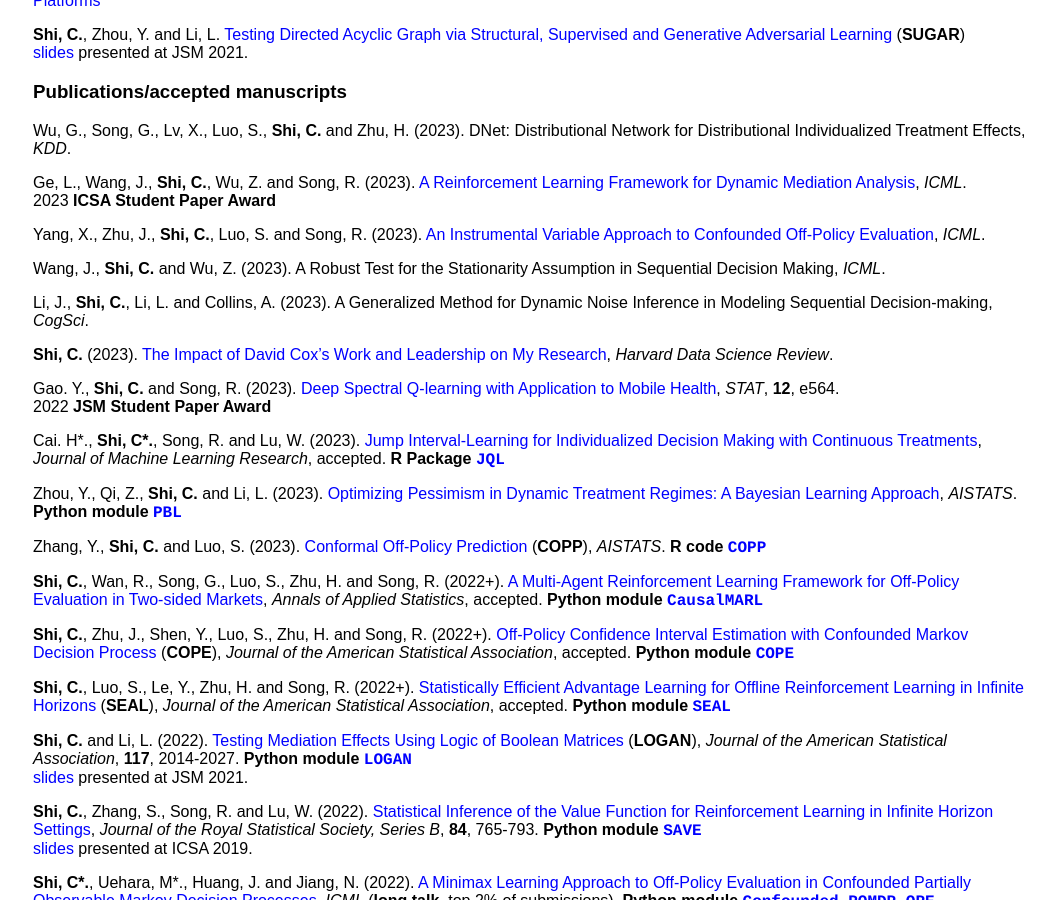
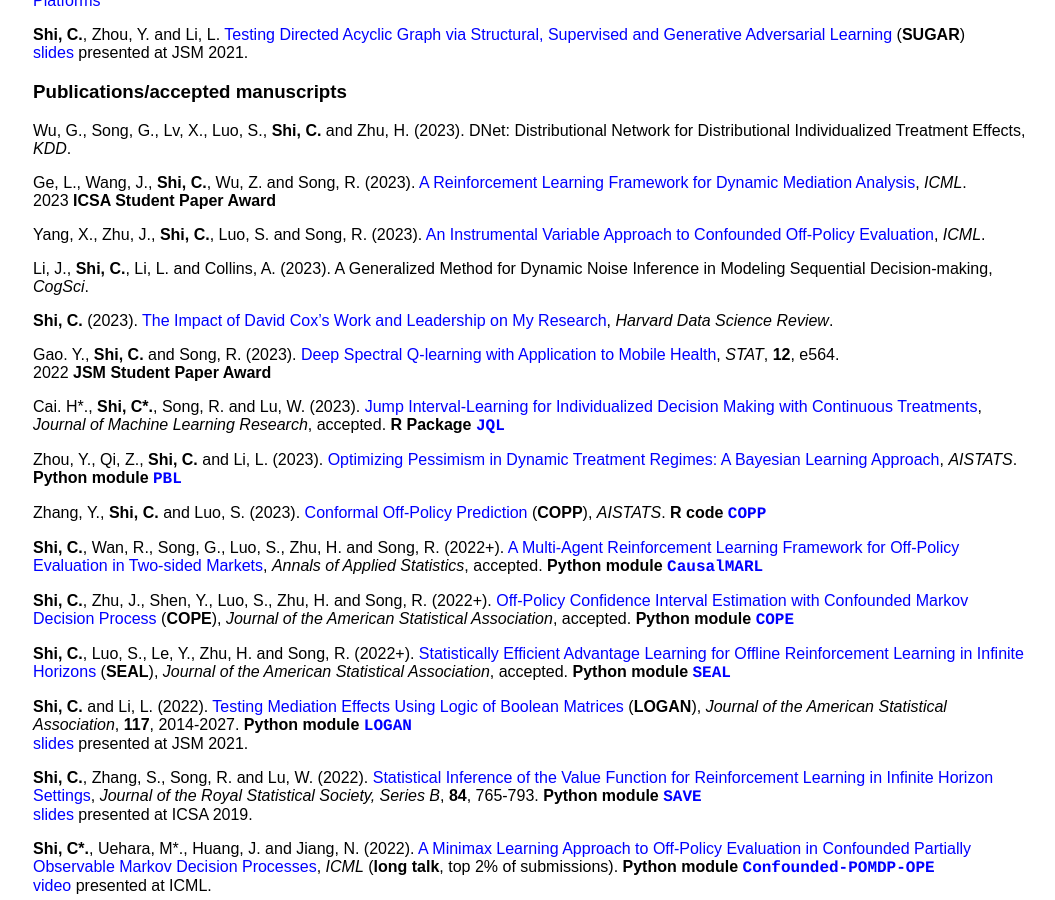
Before and after one commit to callmespring/callmespring.github.io, a Jekyll site: the page built from publication.md, in a window 1280 px wide and 900 px high, scrolled down 669 px. Shown: the whole window, without its empty margins (107-1162 px from the left). Built offline with Jekyll 4.4.1, drawn with Linux system fonts in a browser that asks for light colours.

Commit message:
Update publication.md

```diff
--- a/publication.md
+++ b/publication.md
@@ -49,7 +49,7 @@
 
 Yang, X., Zhu, J., **Shi, C.**, Luo, S. and Song, R. (2023). [An Instrumental Variable Approach to Confounded Off-Policy Evaluation](https://arxiv.org/pdf/2212.14468.pdf), _ICML_.
 
-Wang, J., **Shi, C.** and Wu, Z. (2023). A Robust Test for the Stationarity Assumption in Sequential Decision Making, _ICML_.
+<!---Wang, J., **Shi, C.** and Wu, Z. (2023). A Robust Test for the Stationarity Assumption in Sequential Decision Making, _ICML_.-->
 
 Li, J., **Shi, C.**, Li, L. and Collins, A. (2023). A Generalized Method for Dynamic Noise Inference in Modeling Sequential
 Decision-making, _CogSci_.
```
